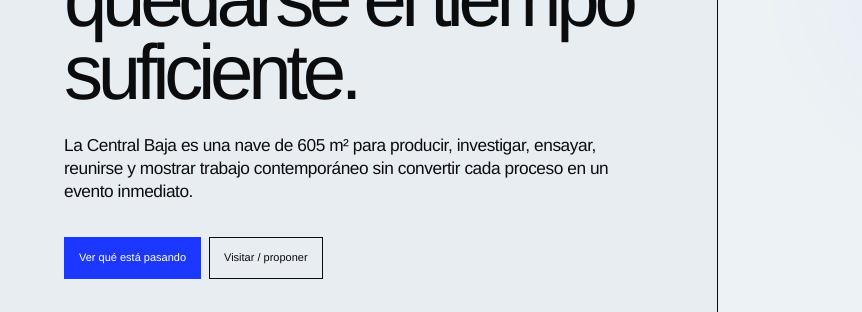
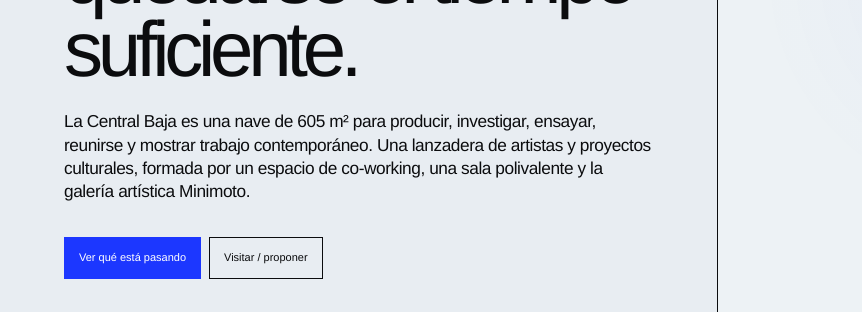
Before and after one commit to minimotogallery/lacentralbaja-archivo-vivo, a website: page index.html in a window 1280 px wide. Shown: the part 456-768 px from the top of the page, 0-862 px from the left. Drawn offline with Linux system fonts and the light colour scheme; no server answers.

Commit message:
Actualiza la descripción de portada

```diff
--- a/index.html
+++ b/index.html
@@ -48,7 +48,7 @@
       <div class="hero-copy">
         <p class="eyebrow"><span class="live-dot" aria-hidden="true"></span> Infraestructura cultural independiente · Murcia</p>
         <h1>Un lugar donde una práctica puede quedarse el tiempo suficiente.</h1>
-        <p class="hero-intro">La Central Baja es una nave de 605 m² para producir, investigar, ensayar, reunirse y mostrar trabajo contemporáneo sin convertir cada proceso en un evento inmediato.</p>
+        <p class="hero-intro">La Central Baja es una nave de 605 m² para producir, investigar, ensayar, reunirse y mostrar trabajo contemporáneo. Una lanzadera de artistas y proyectos culturales, formada por un espacio de co-working, una sala polivalente y la galería artística Minimoto.</p>
         <div class="hero-links">
           <a class="action action-primary" href="#ahora">Ver qué está pasando</a>
           <a class="action" href="https://mail.google.com/mail/?view=cm&fs=1&to=lacentralbaja@gmail.com&su=Visitar%20%2F%20proponer%20%E2%80%94%20La%20Central%20Baja" target="_blank" rel="noopener noreferrer">Visitar / proponer</a>
```
